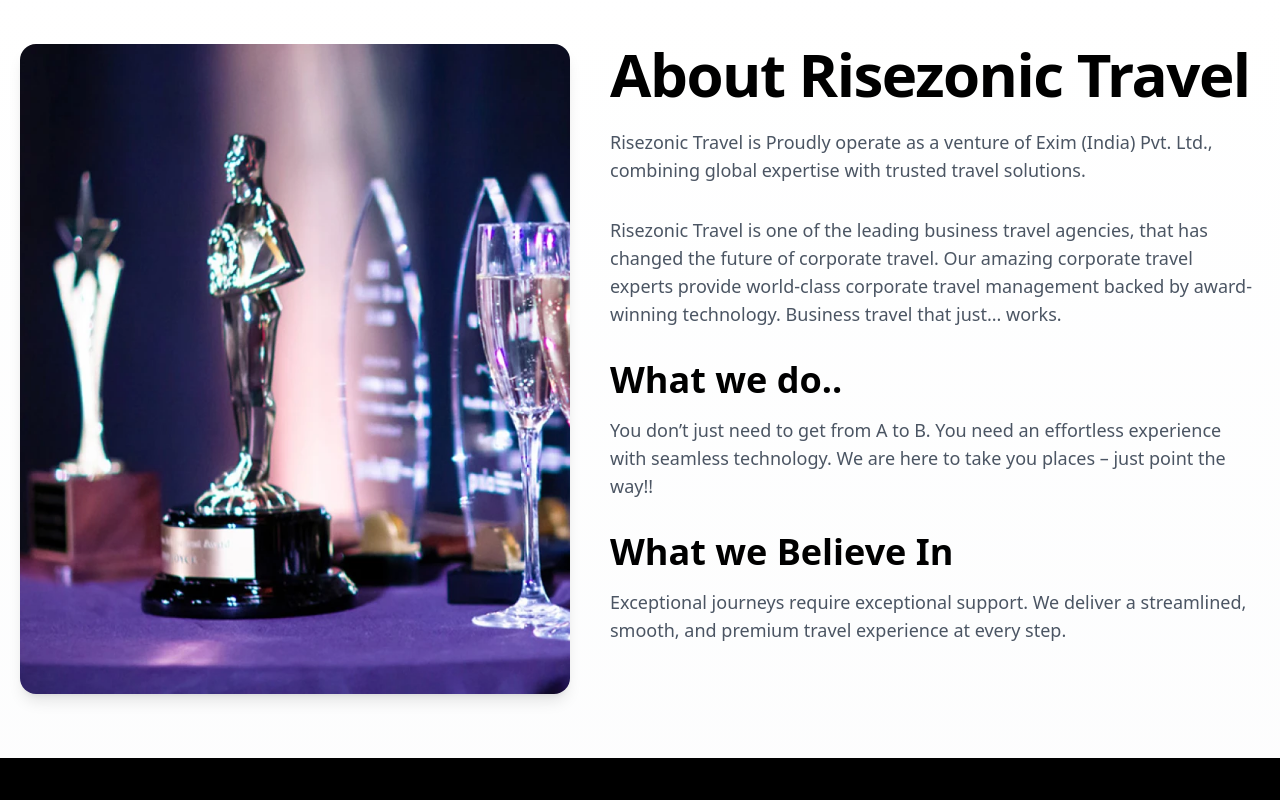
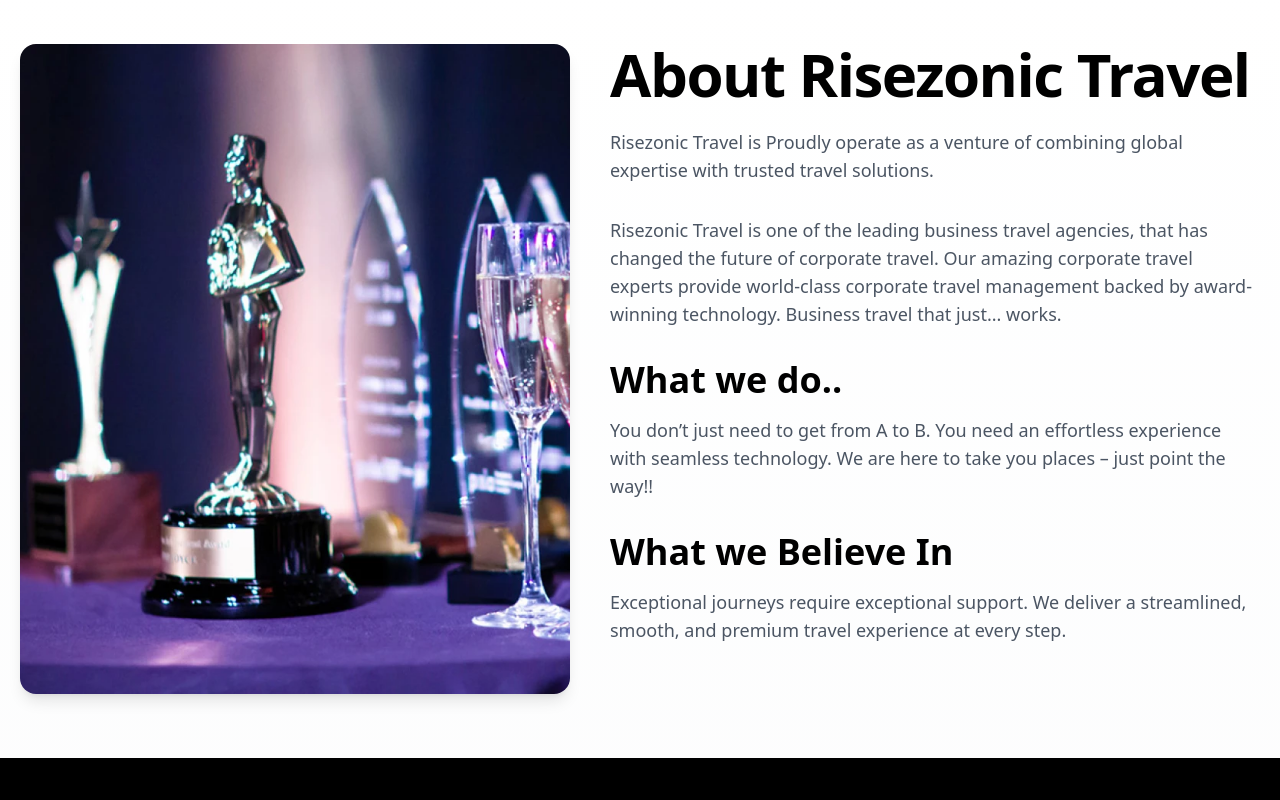
Before and after one commit to Ashish-Kaintura/risezomic-travel2025, a React (Vite) app: page /about-us in a window 1280 px wide. Shown: the part 820-1620 px from the top of the page. Built offline with nearby package versions, Linux system fonts and the light colour scheme.

Commit message:
exim removed from footer

```diff
--- a/src/Pages/About.jsx
+++ b/src/Pages/About.jsx
@@ -81,7 +81,7 @@ export default function About() {
             </h1>
 
             <p className="text-gray-600 leading-7 text-lg mb-8">
-              Risezonic Travel is Proudly operate as a venture of Exim (India) Pvt. Ltd., combining global expertise with trusted travel solutions.
+              Risezonic Travel is Proudly operate as a venture of combining global expertise with trusted travel solutions.
             </p>
             <p className="text-gray-600 leading-7 text-lg mb-8">
               Risezonic Travel is one of the leading business travel agencies,
--- a/src/layout/Footer.jsx
+++ b/src/layout/Footer.jsx
@@ -170,7 +170,7 @@ const Footer = () => {
       {/* Divider */}
       <div className="border-t border-white/10 mt-12 pt-6 text-center text-gray-400 text-sm relative z-10">
         {/* © 2025 Risezonic Travel Krad Global Exim (India) Pvt. Ltd.• All Rights Reserved */}
-        © 2025 Risezonic Travel  Exim (India) Pvt. Ltd.• All Rights Reserved
+        © 2021 Risezonic Travel All Rights Reserved
       </div>
 
       {/* Footer Bottom Links */}
```
Also changed, not shown: 1 other file (tests, documents, lock files or other folders).
